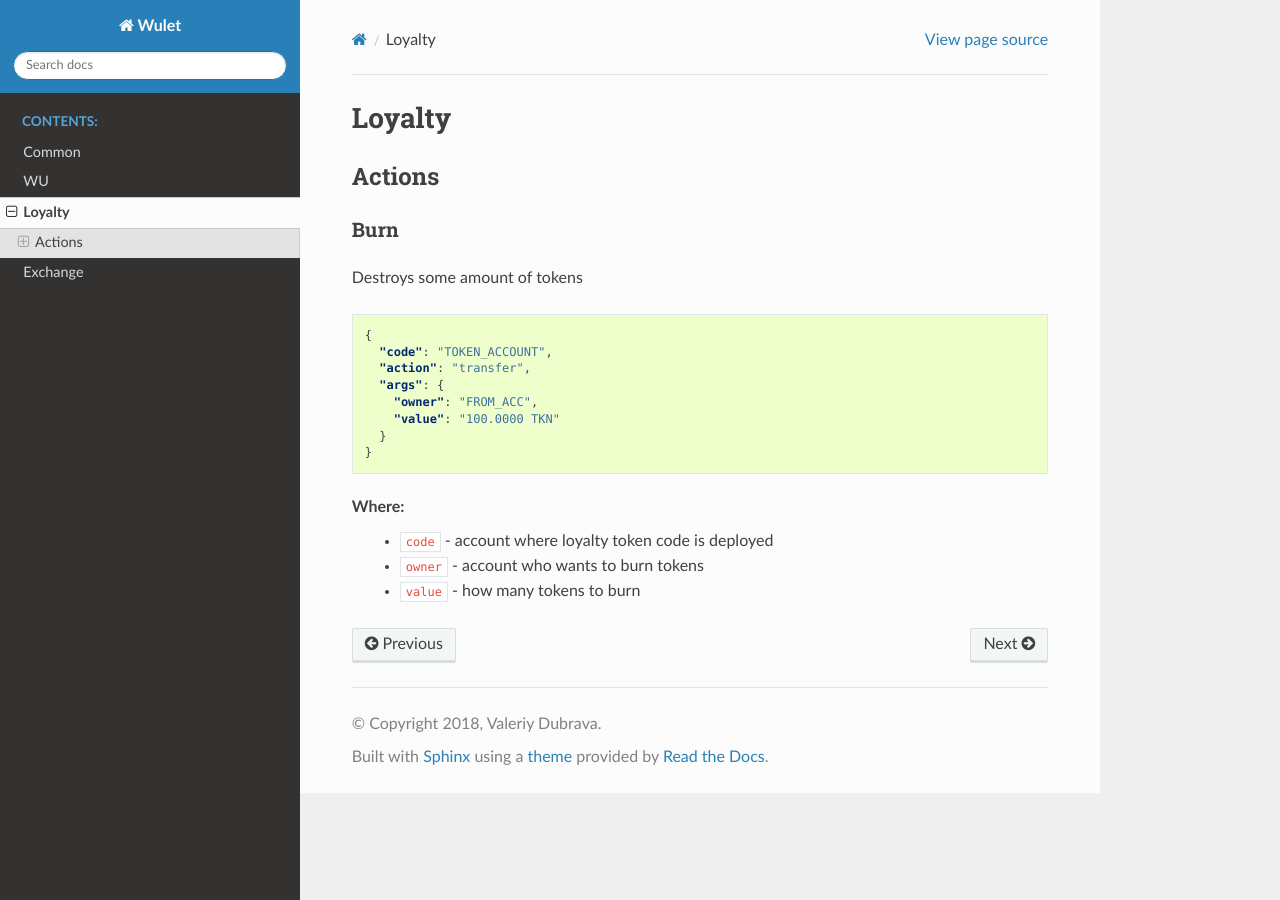
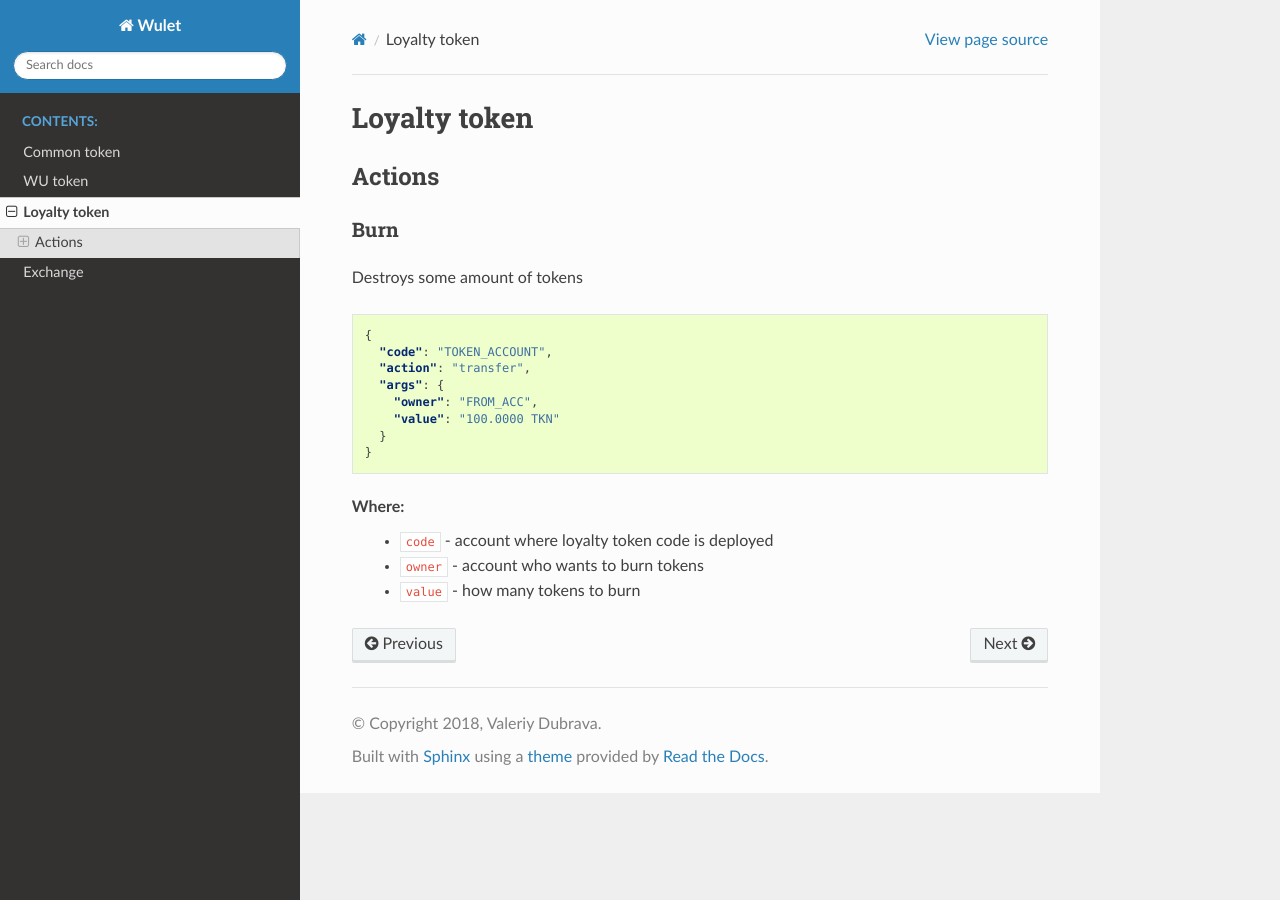
Before and after one commit to Wuletou/docs, a Sphinx documentation site: the page built from docs/source/loyalty_token.rst, in a window 1280 px wide. Built offline with Sphinx 7.4.7 and the Read the Docs theme 2.0.0, drawn with Linux system fonts in a browser that asks for light colours; formulas are drawn with MathJax 3.

Commit message:
add token

```diff
--- a/docs/source/common_token.rst
+++ b/docs/source/common_token.rst
@@ -1,4 +1,4 @@
-Common
+Common token
 =====
 Tables
 ------
--- a/docs/source/loyalty_token.rst
+++ b/docs/source/loyalty_token.rst
@@ -1,4 +1,4 @@
-Loyalty
+Loyalty token
 =====
 Actions
 -------
--- a/docs/source/wu_token.rst
+++ b/docs/source/wu_token.rst
@@ -1,4 +1,4 @@
-WU
+WU token
 =====
 Actions
 -------
```
